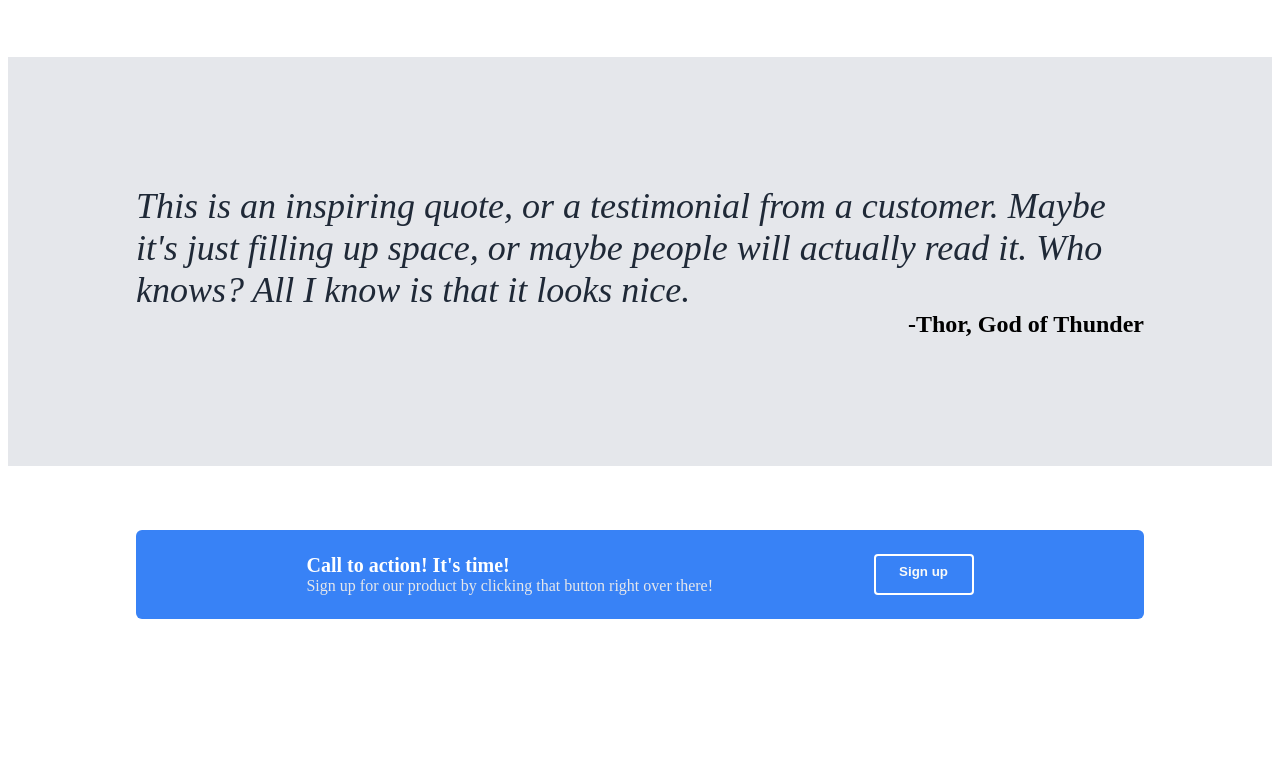
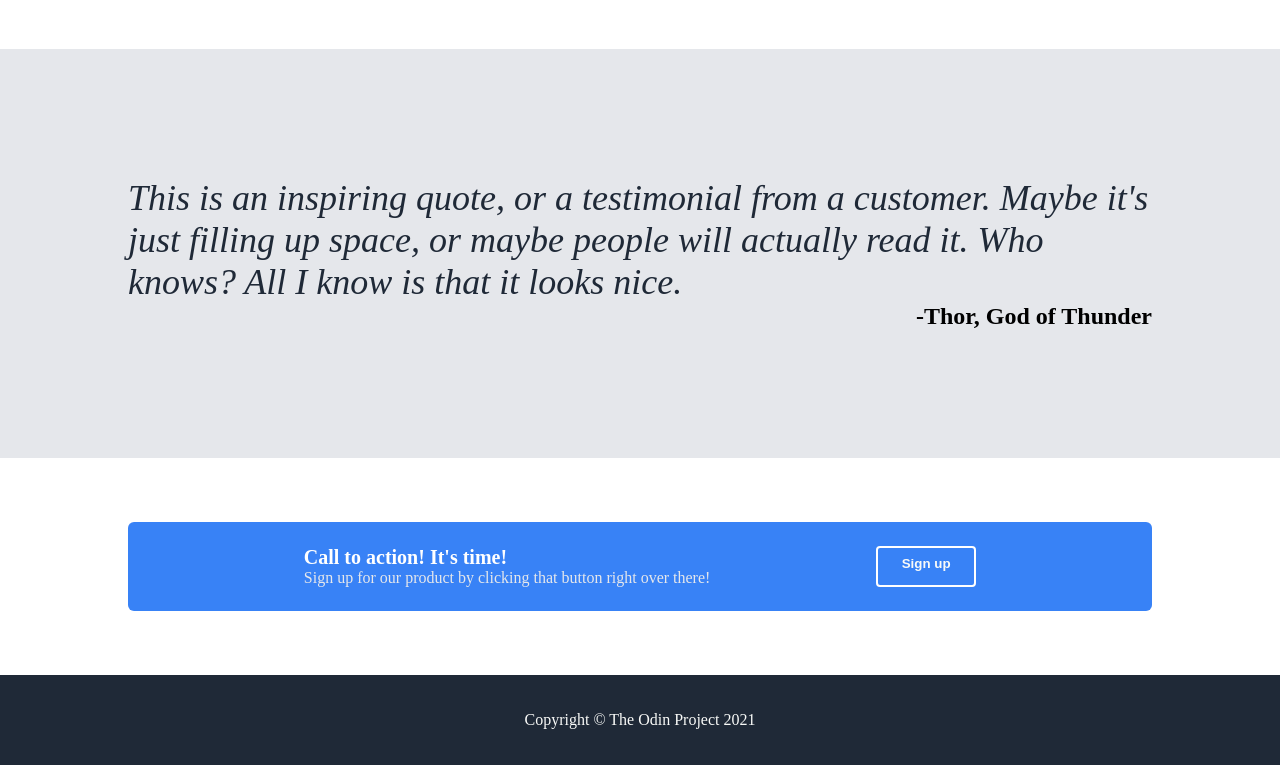
Before and after one commit to mattzh6/odin-landing-page, a plain HTML site: page index.html in a window 1280 px wide. Shown: the part 1063-1828 px from the top of the page. Before the commit the page ends 1754 px from the top, so only its background shows below. Drawn offline with Linux system fonts and the light colour scheme.

Commit message:
added footer

```diff
--- a/index.html
+++ b/index.html
@@ -94,16 +94,15 @@
                 <div class="sign-up-text">Sign up for our product by clicking that button right over there!</div>
             </div>
             <button class="sign-up">Sign up</button>
-
         </div>
     </div>
 
 
 
 
-    <!-- <div class="footer">
-        Copyright The Odin Project 2021
-    </div> -->
+    <div class="footer">
+        Copyright © The Odin Project 2021
+    </div>
 </body>
 
 </html>
--- a/style.css
+++ b/style.css
@@ -160,3 +160,15 @@ a {
     color: #E5E7EB;
     font-weight: 500;
 }
+
+.footer {
+    display: flex;
+    align-items: center;
+    justify-content: center;
+    padding: 36px;
+    font-weight: 500;
+}
+
+body {
+    margin: 0;
+}
```
